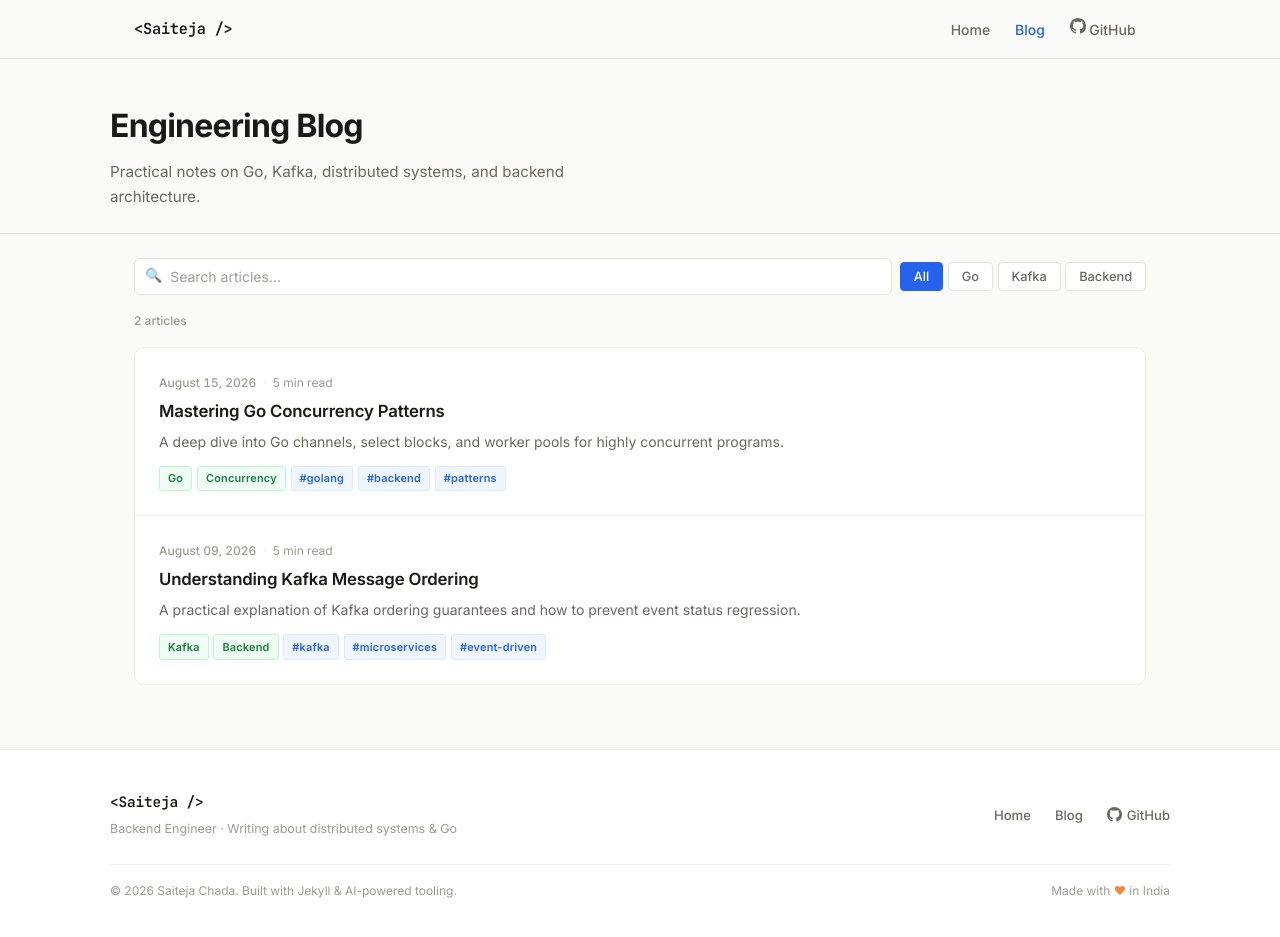
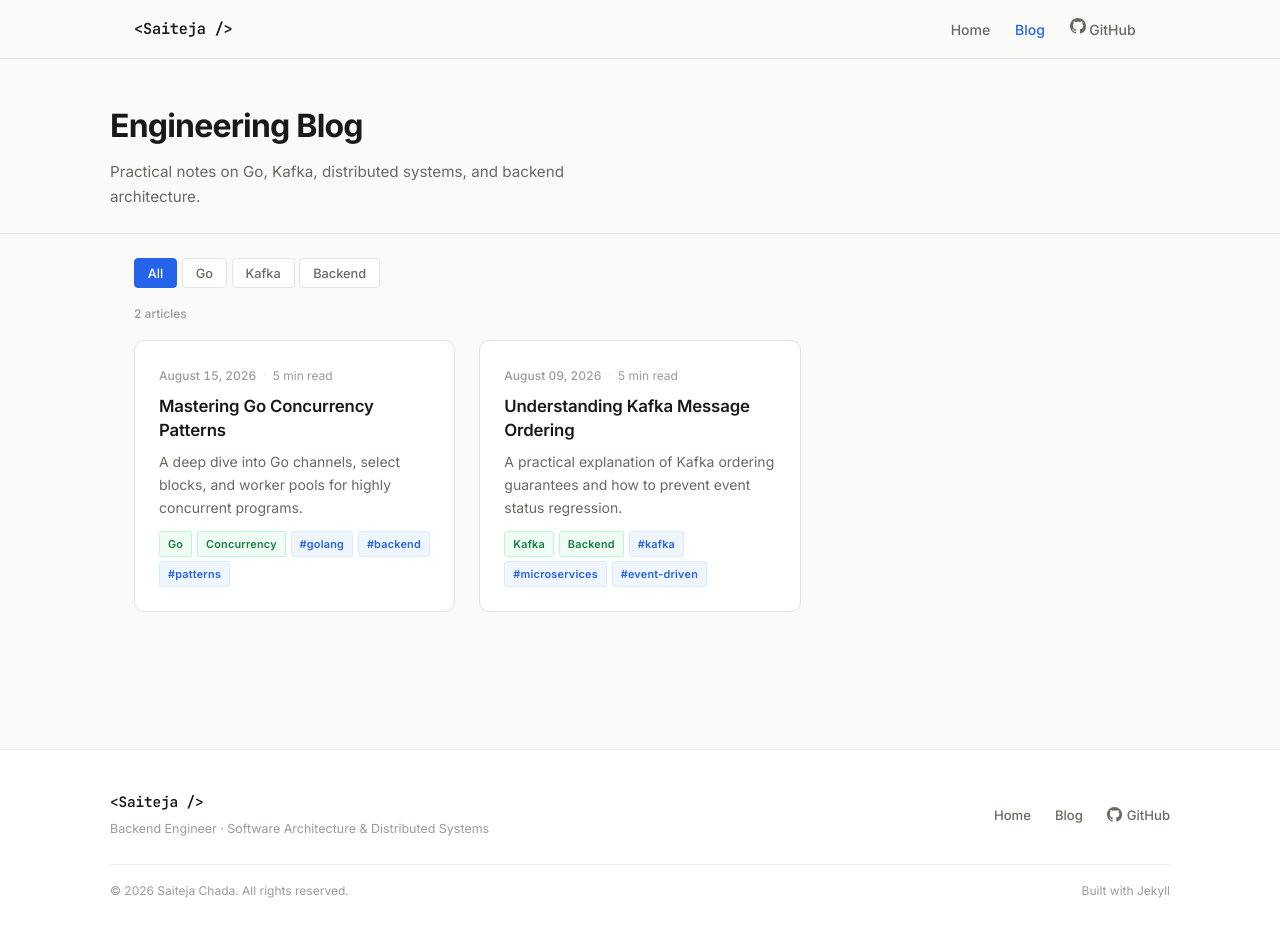
Before and after one commit to ChadaSaiteja/blog, a Jekyll site: the page built from index.html, in a window 1280 px wide and 941 px high. Shown: the top 937 px of the window. Built offline with Jekyll 4.4.1, drawn with Linux system fonts in a browser that asks for light colours.

Commit message:
style: remove search bar, update article layout to grid cards, and update footer info

```diff
--- a/_includes/footer.html
+++ b/_includes/footer.html
@@ -2,7 +2,7 @@
   <div class="footer-inner">
     <div class="footer-brand">
       <span class="logo-text">&lt;Saiteja /&gt;</span>
-      <p class="footer-tagline">Backend Engineer · Writing about distributed systems & Go</p>
+      <p class="footer-tagline">Backend Engineer · Software Architecture & Distributed Systems</p>
     </div>
 
     <nav class="footer-links" aria-label="Footer navigation">
@@ -17,8 +17,8 @@
     </nav>
 
     <div class="footer-copy">
-      <span>&copy; 2026 Saiteja Chada. Built with Jekyll &amp; AI-powered tooling.</span>
-      <span>Made with <span style="color:#f0883e;">&#9829;</span> in India</span>
+      <span>&copy; {{ 'now' | date: "%Y" }} Saiteja Chada. All rights reserved.</span>
+      <span>Built with Jekyll</span>
     </div>
   </div>
 </footer>
--- a/assets/css/main.css
+++ b/assets/css/main.css
@@ -384,30 +384,53 @@ img { max-width: 100%; display: block; }
 .sidebar-cats { display: flex; flex-wrap: wrap; gap: 0.35rem; margin-top: var(--space-sm); }
 
 /* =====================================================
-   BLOG CARDS — stacked row list style
+   BLOG CARDS — Grid Card Style
    ===================================================== */
 .posts-grid {
   display: grid;
   grid-template-columns: 1fr;
-  gap: 1px;
-  background: var(--border-light);
-  border: 1px solid var(--border-light);
-  border-radius: var(--radius-lg);
-  overflow: hidden;
+  gap: var(--space-lg);
+  background: transparent;
+  border: none;
+  border-radius: 0;
+  overflow: visible;
 }
 
-.filterable-post { background: var(--surface); }
+@media (min-width: 640px) {
+  .posts-grid {
+    grid-template-columns: repeat(2, 1fr);
+  }
+}
+
+@media (min-width: 960px) {
+  .posts-grid {
+    grid-template-columns: repeat(3, 1fr);
+  }
+}
+
+.filterable-post {
+  display: flex;
+  height: 100%;
+}
 
 .blog-card {
+  width: 100%;
   background: var(--surface);
+  border: 1px solid var(--border);
+  border-radius: var(--radius-lg);
   padding: var(--space-lg);
-  transition: background var(--transition);
+  transition: all var(--transition);
   display: flex;
   flex-direction: column;
-  gap: 0.4rem;
+  gap: 0.5rem;
 }
 
-.blog-card:hover { background: var(--bg-subtle); }
+.blog-card:hover {
+  background: var(--surface);
+  border-color: #cbd5e1;
+  transform: translateY(-2px);
+  box-shadow: 0 6px 20px rgba(0, 0, 0, 0.05);
+}
 
 .blog-card-meta {
   display: flex;
@@ -454,7 +477,7 @@ img { max-width: 100%; display: block; }
   color: var(--text-secondary);
   line-height: 1.65;
   display: -webkit-box;
-  -webkit-line-clamp: 2;
+  -webkit-line-clamp: 3;
   -webkit-box-orient: vertical;
   overflow: hidden;
 }
@@ -463,7 +486,8 @@ img { max-width: 100%; display: block; }
   display: flex;
   flex-wrap: wrap;
   gap: 0.3rem;
-  margin-top: 0.4rem;
+  margin-top: auto;
+  padding-top: var(--space-xs);
 }
 
 /* Badges */
--- a/index.html
+++ b/index.html
@@ -12,11 +12,6 @@ description: "Technical articles on Go, Kafka, distributed systems, and backend
 </div>
 
 <div class="blog-controls">
-  <div class="search-box">
-    <span class="search-box-icon">🔍</span>
-    <input type="text" id="search-input" placeholder="Search articles..." autocomplete="off" aria-label="Search articles">
-  </div>
-
   <div class="filter-tabs" id="filter-tabs">
     <button class="filter-tab active" data-filter="all">All</button>
     <button class="filter-tab" data-filter="go">Go</button>
@@ -39,19 +34,17 @@ description: "Technical articles on Go, Kafka, distributed systems, and backend
 
   <div class="no-results" id="no-results" style="display:none;">
     <p style="font-size:1.1rem; margin-bottom:0.5rem;">No articles found</p>
-    <p style="color:var(--text-muted); font-size:0.9rem;">Try a different search term or category.</p>
+    <p style="color:var(--text-muted); font-size:0.9rem;">Try selecting a different category.</p>
   </div>
 </div>
 
 <script>
-  const searchInput = document.getElementById('search-input');
   const filterTabs = document.querySelectorAll('.filter-tab');
   const posts = document.querySelectorAll('.filterable-post');
   const noResults = document.getElementById('no-results');
   const countEl = document.getElementById('posts-count');
 
   function filterPosts() {
-    const query = searchInput.value.toLowerCase().trim();
     const activeFilter = document.querySelector('.filter-tab.active')?.dataset.filter || 'all';
     let visible = 0;
 
```
Also changed, not shown: other parts of index.html (+1 -4 lines).
